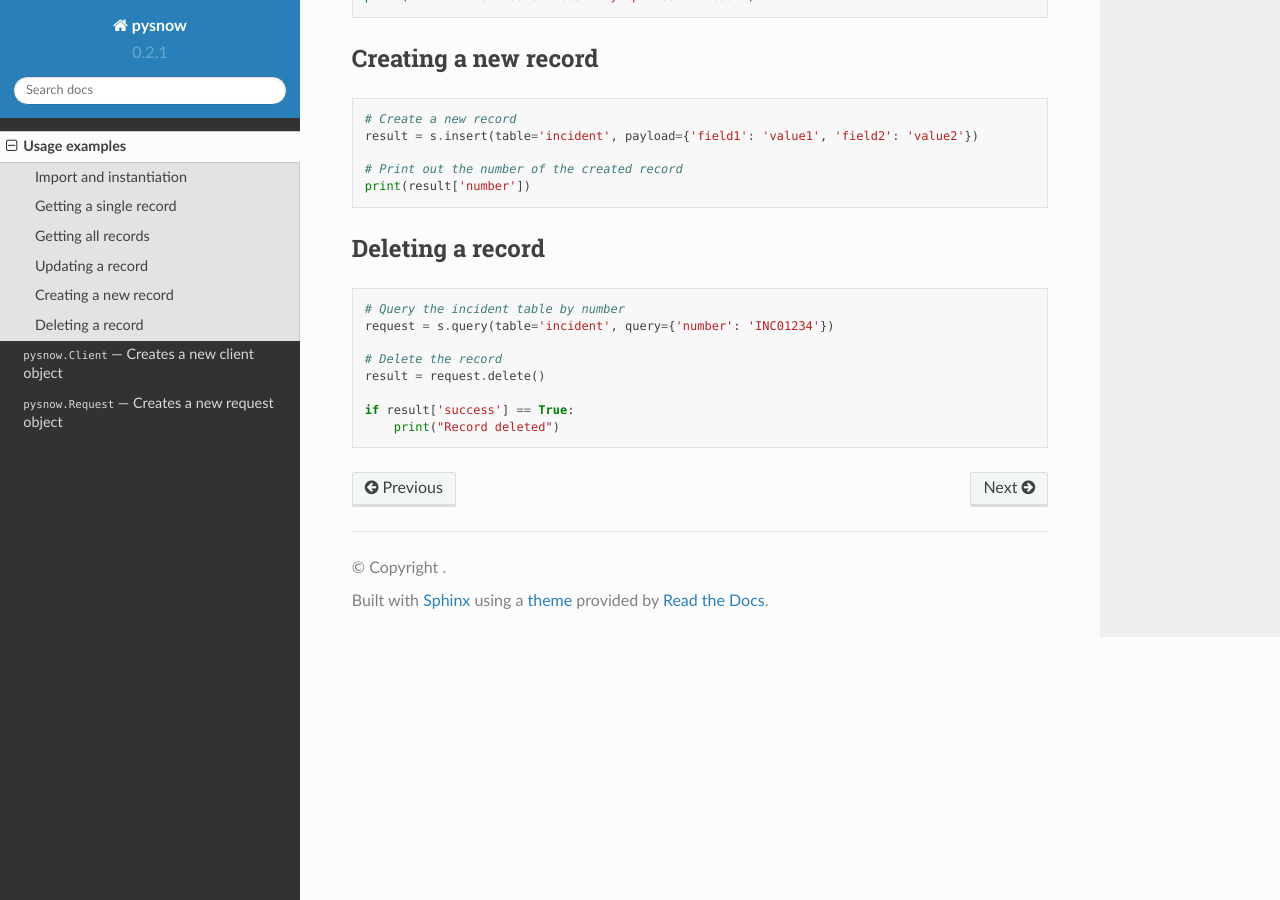
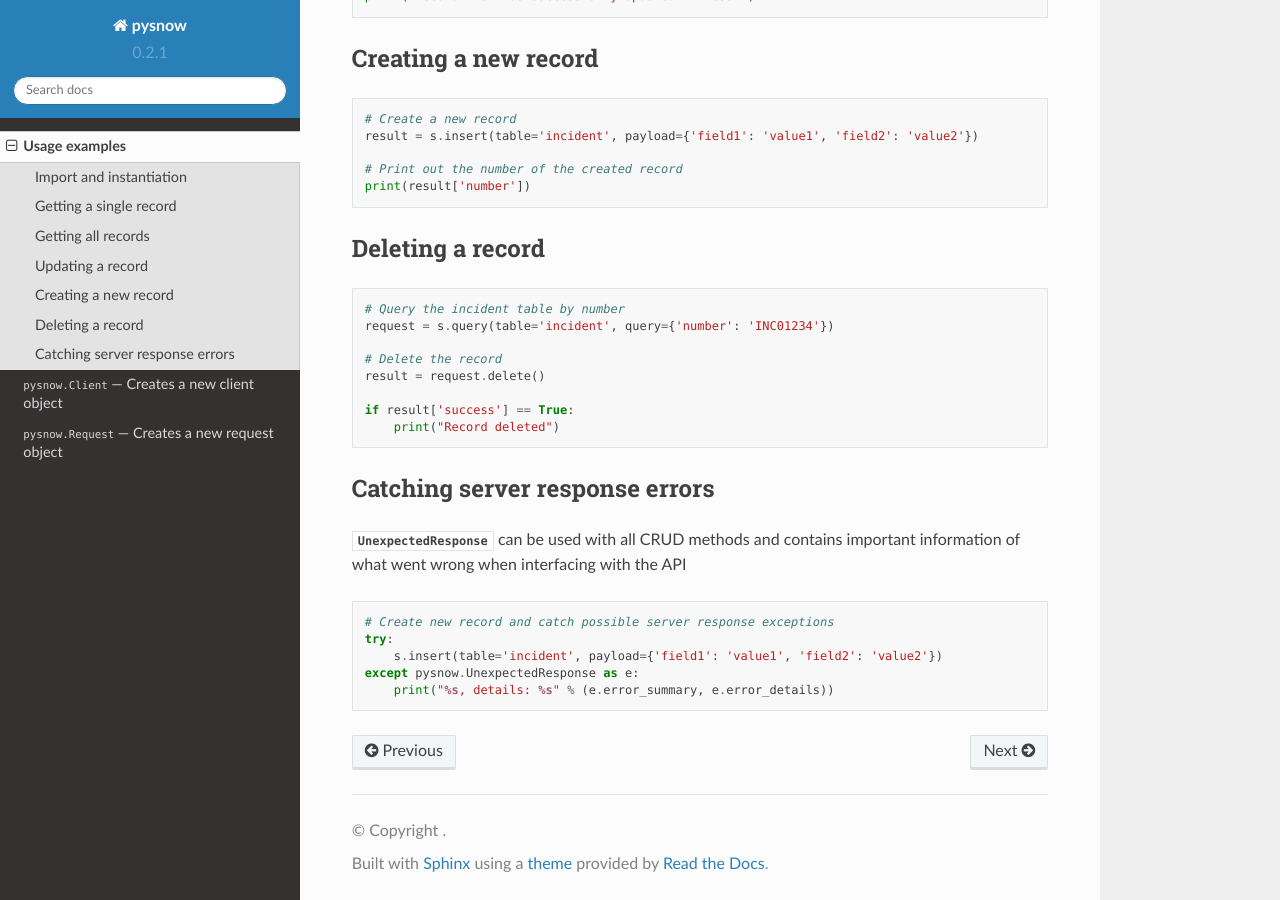
Before and after one commit to rbw/pysnow, a Sphinx documentation site: the page built from docs/examples.rst, in a window 1280 px wide and 900 px high, scrolled down 1067 px. Built offline with Sphinx 7.4.7 and the Read the Docs theme 2.0.0, drawn with Linux system fonts in a browser that asks for light colours.

Commit message:
Added error handling

```diff
--- a/docs/examples.rst
+++ b/docs/examples.rst
@@ -82,3 +82,18 @@ Deleting a record
 
     if result['success'] == True:
         print("Record deleted")
+
+
+
+Catching server response errors
+-------------------------------
+
+`UnexpectedResponse` can be used with all CRUD methods and contains important information of what went wrong when interfacing with the API
+
+.. code-block:: python
+
+   # Create new record and catch possible server response exceptions
+   try:
+       s.insert(table='incident', payload={'field1': 'value1', 'field2': 'value2'})
+   except pysnow.UnexpectedResponse as e:
+       print("%s, details: %s" % (e.error_summary, e.error_details))
```
